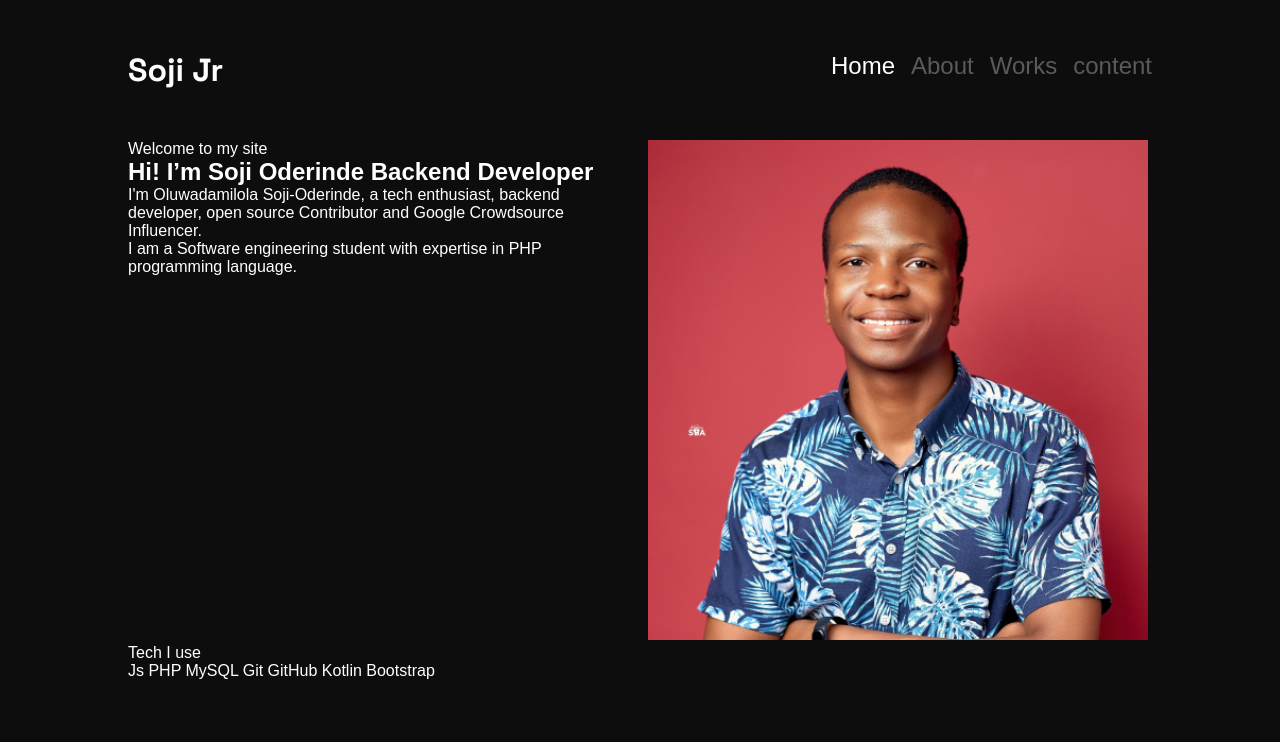
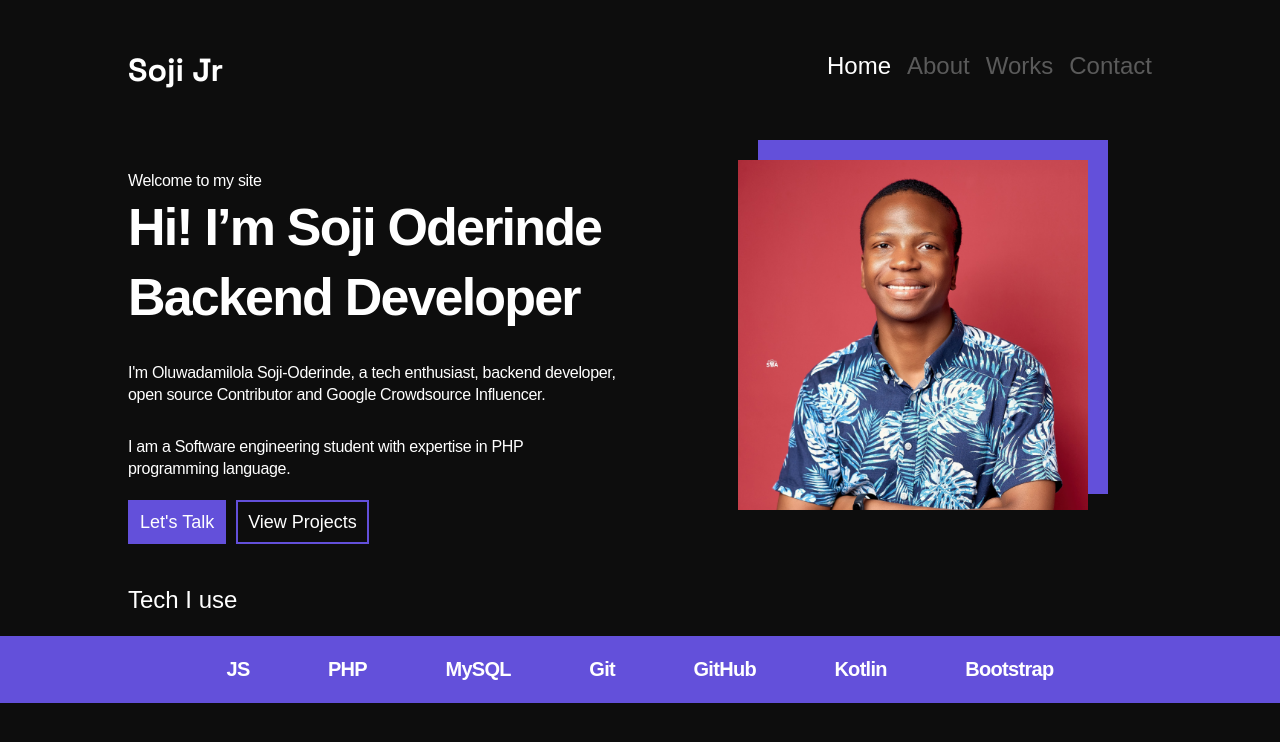
Before and after one commit to sojijr/portfolio-redesign, a plain HTML site: page index.html in a window 1280 px wide. Drawn offline with Linux system fonts and the light colour scheme; a web font is replaced by a local one.

Commit message:
Update
Formatted text
Added image background
Styled "Tech I use section"
Fine tuned layout

```diff
--- a/index.html
+++ b/index.html
@@ -23,7 +23,7 @@
         <a href="" class="selected">Home</a>
         <a href="">About</a>
         <a href="">Works</a>
-        <a href="">content</a>
+        <a href="">Contact</a>
       </nav>
     </header>
     <main>
@@ -35,19 +35,34 @@
             I'm Oluwadamilola Soji-Oderinde, a tech enthusiast, backend
             developer, open source Contributor and Google Crowdsource
             Influencer.
-            <br />
+          </p>
+          <p>
             I am a Software engineering student with expertise in PHP
             programming language.
           </p>
+          <div class="link-container">
+            <a href="" class="contact-link">Let's Talk</a
+            ><a href="" class="project-link">View Projects</a>
+          </div>
         </section>
         <section class="image-container">
-          <img src="assets/image.png" alt="" />
+          <div class="img-bg">
+            <img src="assets/image.png" alt="" />
+          </div>
         </section>
       </div>
 
-      <section>
-        <p>Tech I use</p>
-        <p>Js PHP MySQL Git GitHub Kotlin Bootstrap</p>
+      <section class="tech-used">
+        <h2>Tech I use</h2>
+        <ul>
+          <li>JS</li>
+          <li>PHP</li>
+          <li>MySQL</li>
+          <li>Git</li>
+          <li>GitHub</li>
+          <li>Kotlin</li>
+          <li>Bootstrap</li>
+        </ul>
       </section>
     </main>
   </body>
--- a/styles/style.css
+++ b/styles/style.css
@@ -31,22 +31,111 @@ nav a {
   text-decoration: none;
   color: #ffffff52;
 }
-nav a.selected {
+nav a.selected,
+nav a:hover {
+  transition: color 500ms ease;
   color: #fff;
 }
 .flexContainer {
   display: grid;
-  grid-template-columns: repeat(2, minmax(350px, 1fr));
+  grid-template-columns: 60% 30%;
   gap: 1rem;
 }
 .flexContainer > * {
   margin-top: 50px;
+  width: 90%;
+  max-width: 500px;
 }
-
+.image-container .img-bg {
+  background-color: #6350da;
+  width: fit-content;
+}
 .image-container img {
+  /* padding: 50px; */
+  right: 20px;
+  top: 20px;
+  position: relative;
   width: 100%;
   min-width: 350px;
   max-width: 500px;
+}
+.content {
+  font-family: "Satoshi", sans-serif;
+  /* font-size: 52px;
+font-weight: 700; */
+
+  /* line-height: 70px;
+letter-spacing: -0.035em; */
+  text-align: left;
+}
+.content p {
+  font-size: 16px;
+  font-weight: 400;
+  line-height: 22px;
+  letter-spacing: -0.02em;
+  margin-top: 30px;
+}
+.content h2 {
+  font-size: 52px;
+  font-weight: 700;
+  line-height: 70px;
+  letter-spacing: -0.035em;
+}
+.content .link-container {
+  margin-top: 30px;
+}
+
+.content .link-container a {
+  font-family: "Satoshi", sans-serif;
+  font-size: 18px;
+  font-weight: 400;
+  line-height: 24px;
+  letter-spacing: 0em;
+  text-align: left;
+  text-decoration: none;
+  margin-right: 10px;
+}
+a.contact-link {
+  background-color: #6350da;
+  border: 2px solid #6350da;
+  color: #fff;
+  padding: 10px;
+}
+a.project-link {
+  background-color: transparent;
+  border: 2px solid #6350da;
+  color: #fff;
+  padding: 10px;
+}
+.tech-used {
+  margin-top: 50px;
+}
+.tech-used h2 {
+  font-family: "Satoshi", sans-serif;
+  font-size: 24px;
+  font-weight: 500;
+  line-height: 32px;
+  letter-spacing: 0em;
+  text-align: left;
+  margin-bottom: 20px;
+}
+.tech-used ul {
+  display: flex;
+  justify-content: space-evenly;
+  flex-wrap: wrap;
+  padding: 20px;
+  background-color: #6350da;
+  box-shadow: 0 0 0 100vmax #6350da;
+  clip-path: inset(0 -100vmax);
+  list-style-type: none;
+}
+.tech-used ul * {
+  font-family: "Satoshi", sans-serif;
+  font-size: 20px;
+  font-weight: 700;
+  line-height: 27px;
+  letter-spacing: -0.035em;
+  text-align: left;
 }
 @media screen and (width <= 720px) {
   .flexContainer {
```
